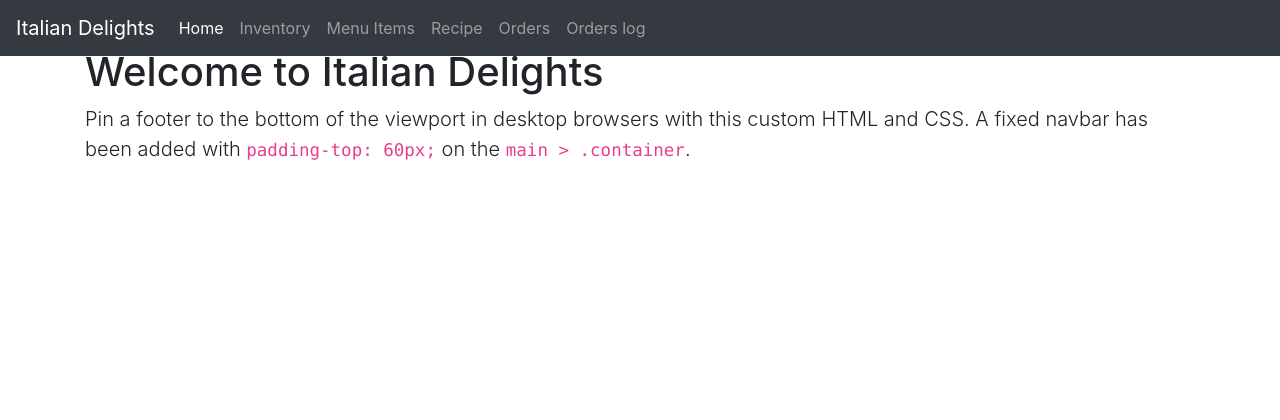
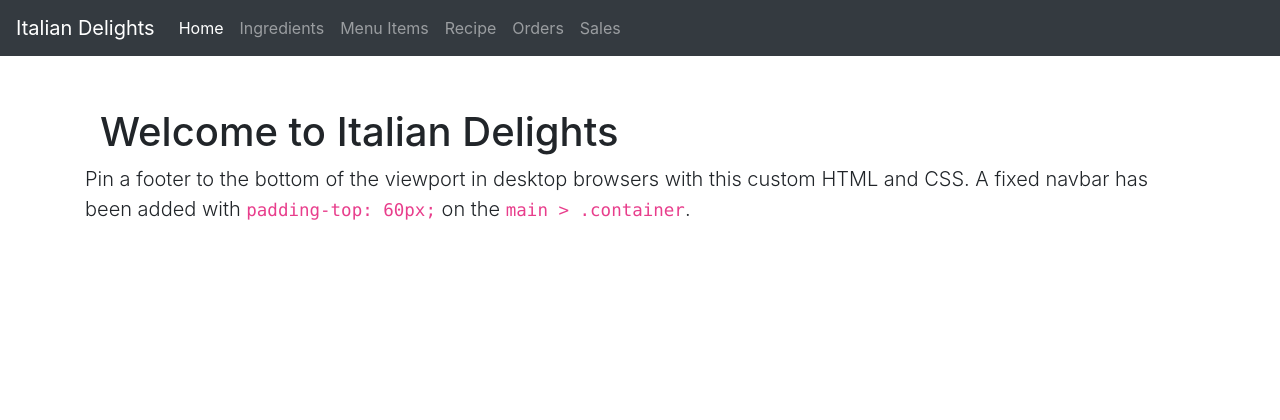
Before and after one commit to anamariacioanca/Italian-delights, a Django app: page / in a window 1280 px wide. Shown: the top 420 px of the page. Run offline with Django 4.2, Linux system fonts and the light colour scheme; some libraries are stand-ins or nearby versions.

Commit message:
Link CSS to base.html

```diff
--- a/italiandelights/inventory/templates/inventory/base.html
+++ b/italiandelights/inventory/templates/inventory/base.html
@@ -7,39 +7,14 @@
     <meta name="viewport" content="width=device-width, initial-scale=1, shrink-to-fit=no">
     <meta name="description" content="">
     <meta name="author" content="Mark Otto, Jacob Thornton, and Bootstrap contributors">
-    <meta name="generator" content="Hugo 0.101.0">
     <title>{% block title %} Italian Delights  {% endblock %}</title>
-
-    <link rel="canonical" href="https://getbootstrap.com/docs/4.6/examples/sticky-footer-navbar/">
-
-
-
     <!-- Bootstrap core CSS -->
 <link href="https://cdn.jsdelivr.net/npm/bootstrap@4.6.2/dist/css/bootstrap.min.css" rel="stylesheet" integrity="sha384-xOolHFLEh07PJGoPkLv1IbcEPTNtaed2xpHsD9ESMhqIYd0nLMwNLD69Npy4HI+N" crossorigin="anonymous">
 
-    <style>
-      .bd-placeholder-img {
-        font-size: 1.125rem;
-        text-anchor: middle;
-        -webkit-user-select: none;
-        -moz-user-select: none;
-        -ms-user-select: none;
-        user-select: none;
-      }
-
-      @media (min-width: 768px) {
-        .bd-placeholder-img-lg {
-          font-size: 3.5rem;
-        }
-      }
-    </style>
-
-
     <!-- Custom styles for this template -->
-    <link href="sticky-footer-navbar.css" rel="stylesheet">
+    <link href="{% static 'css/style.css' %}" rel="stylesheet">
   </head>
   <body class="d-flex flex-column h-100">
-
 <header>
   <!-- Fixed navbar -->
   <nav class="navbar navbar-expand-md navbar-dark fixed-top bg-dark">
@@ -50,46 +25,41 @@
     <div class="collapse navbar-collapse" id="navbarCollapse">
       <ul class="navbar-nav mr-auto">
         <li class="nav-item active">
-          <a class="nav-link" href="#">Home <span class="sr-only">(current)</span></a>
+          <a class="nav-link" href="/">Home <span class="sr-only">(current)</span></a>
         </li>
         <li class="nav-item">
-            <a class="nav-link" href="#">Inventory</a>
+            <a class="nav-link" href="/ingredients">Ingredients</a>
         </li>
         <li class="nav-item">
-            <a class="nav-link" href="#">Menu Items</a>
+            <a class="nav-link" href="/menu">Menu Items</a>
         </li>
         <li class="nav-item">
-            <a class="nav-link" href="#">Recipe</a>
+            <a class="nav-link" href="/recipe">Recipe</a>
         </li>
         <li class="nav-item">
-            <a class="nav-link" href="#">Orders</a>
+            <a class="nav-link" href="/orders">Orders</a>
         </li>
         <li class="nav-item">
-            <a class="nav-link" href="#">Orders log</a>
+            <a class="nav-link" href="/sales">Sales</a>
         </li>
       </ul>
     </div>
   </nav>
 </header>
-
 <!-- Begin page content -->
 <main role="main" class="flex-shrink-0">
-  <div class="container">
-    <h1 class="mt-5">Welcome to Italian Delights</h1>
-    <p class="lead">Pin a footer to the bottom of the viewport in desktop browsers with this custom HTML and CSS. A fixed navbar has been added with <code>padding-top: 60px;</code> on the <code>main &gt; .container</code>.</p>
-  </div>
+    {% block content %}
+    <div class="container">
+        <h1 class="mt-5">Welcome to Italian Delights</h1>
+        <p class="lead">Pin a footer to the bottom of the viewport in desktop browsers with this custom HTML and CSS. A fixed navbar has been added with <code>padding-top: 60px;</code> on the <code>main &gt; .container</code>.</p>
+    </div>
+    {% endblock %}
 </main>
-
 <footer class="footer mt-auto py-3">
   <div class="container">
     <span class="text-muted">&copy; Italian Delights 2023</span>
   </div>
 </footer>
-
-
     <script src="https://cdn.jsdelivr.net/npm/jquery@3.5.1/dist/jquery.slim.min.js" integrity="sha384-DfXdz2htPH0lsSSs5nCTpuj/zy4C+OGpamoFVy38MVBnE+IbbVYUew+OrCXaRkfj" crossorigin="anonymous"></script>
-      <script>window.jQuery || document.write('<script src="/docs/4.6/assets/js/vendor/jquery.slim.min.js"><\/script>')</script><script src="/docs/4.6/dist/js/bootstrap.bundle.min.js" integrity="sha384-Fy6S3B9q64WdZWQUiU+q4/2Lc9npb8tCaSX9FK7E8HnRr0Jz8D6OP9dO5Vg3Q9ct" crossorigin="anonymous"></script>
-
-
   </body>
 </html>
```
